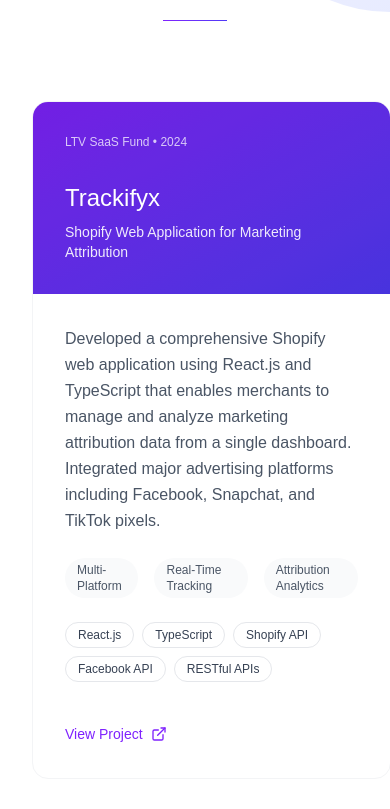
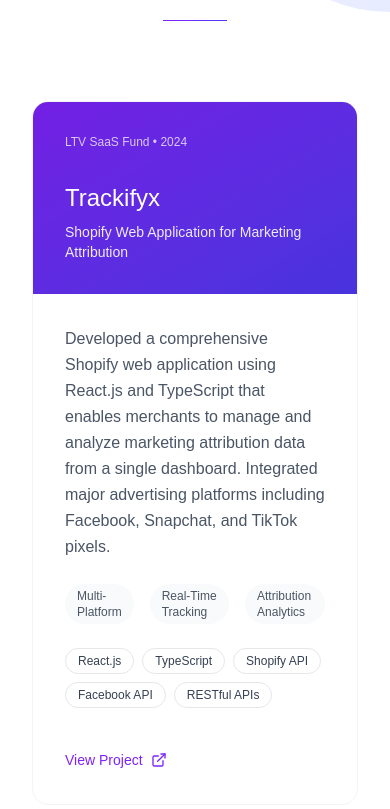
Before and after one commit to bolivthom/personal-website, a Next.js app: page / in a window 390 px wide. Shown: the part 2795-3604 px from the top of the page. Built offline with nearby package versions, Linux system fonts and the light colour scheme.

Commit message:
grid fix

```diff
--- a/app/page.tsx
+++ b/app/page.tsx
@@ -429,7 +429,8 @@
             <div className={`w-16 h-px bg-gradient-to-r from-violet-600 to-indigo-600 mx-auto transform transition-all duration-1000 delay-200 ${isVisible.work ? 'scale-x-100 opacity-100' : 'scale-x-0 opacity-0'}`}></div>
           </div>
 
-          <div className="grid lg:grid-cols-2 gap-16">
+          {/* <div className="grid lg:grid-cols-2 gap-16"> */}
+          <div className="grid grid-cols-1 lg:grid-cols-2 gap-16">
             {[
               {
                 title: "Trackifyx",
```
